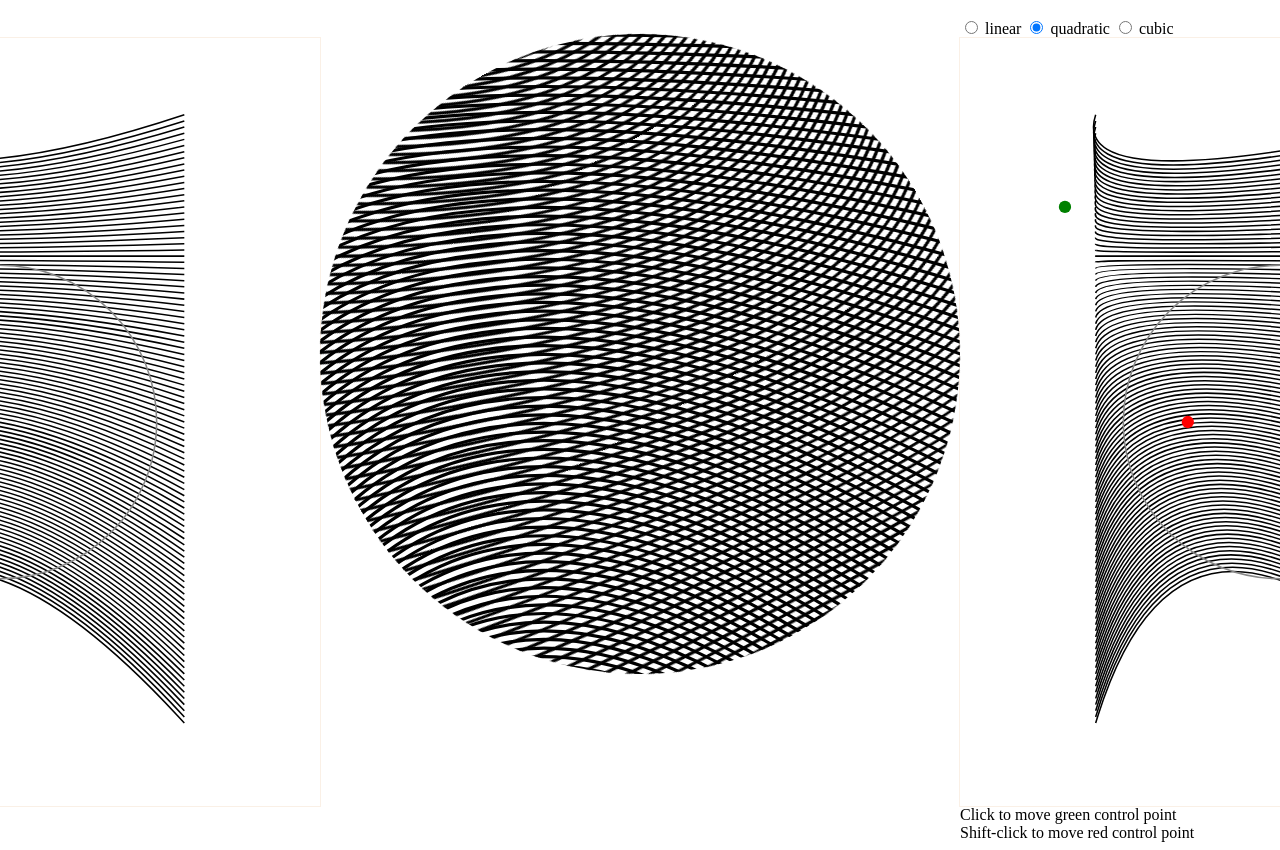
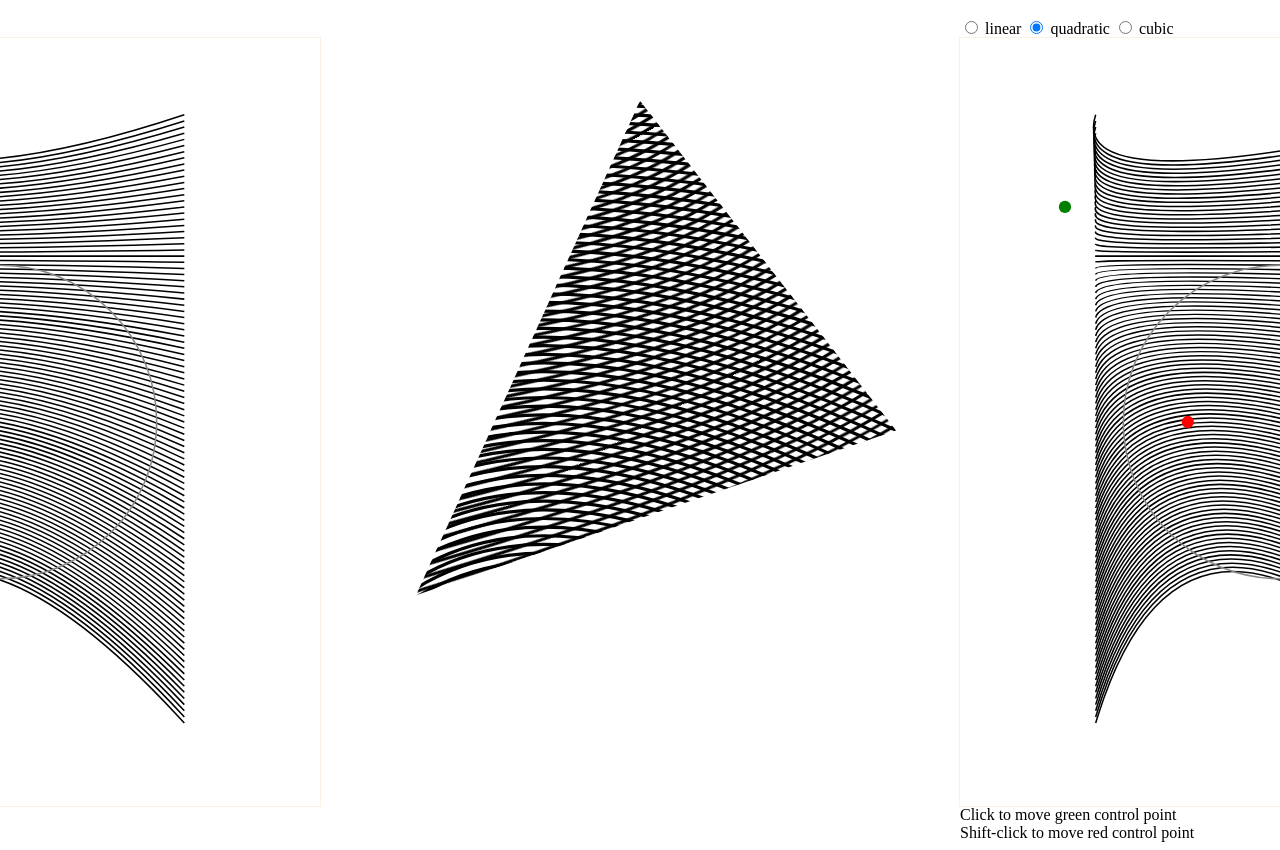
Before and after one commit to crccheck/moire-magic, a website with bundled scripts: page index.html in a window 1280 px wide. Shown: the part 48-898 px from the top of the page. Built offline with nearby package versions, Linux system fonts and the light colour scheme.

Commit message:
move clipping up to the parent using clip-path

```diff
--- a/index.scss
+++ b/index.scss
@@ -28,6 +28,7 @@
 
 .main {
   position: relative; // reset offset
+  clip-path: polygon(50% 10%, 90% 50%, 15% 70%);
 }
 
 path {
@@ -43,8 +44,6 @@
 
 .circle {
   margin-top: 1em;
-  border-radius: 50%;
-  overflow: hidden;
 }
 
 .face {
```
